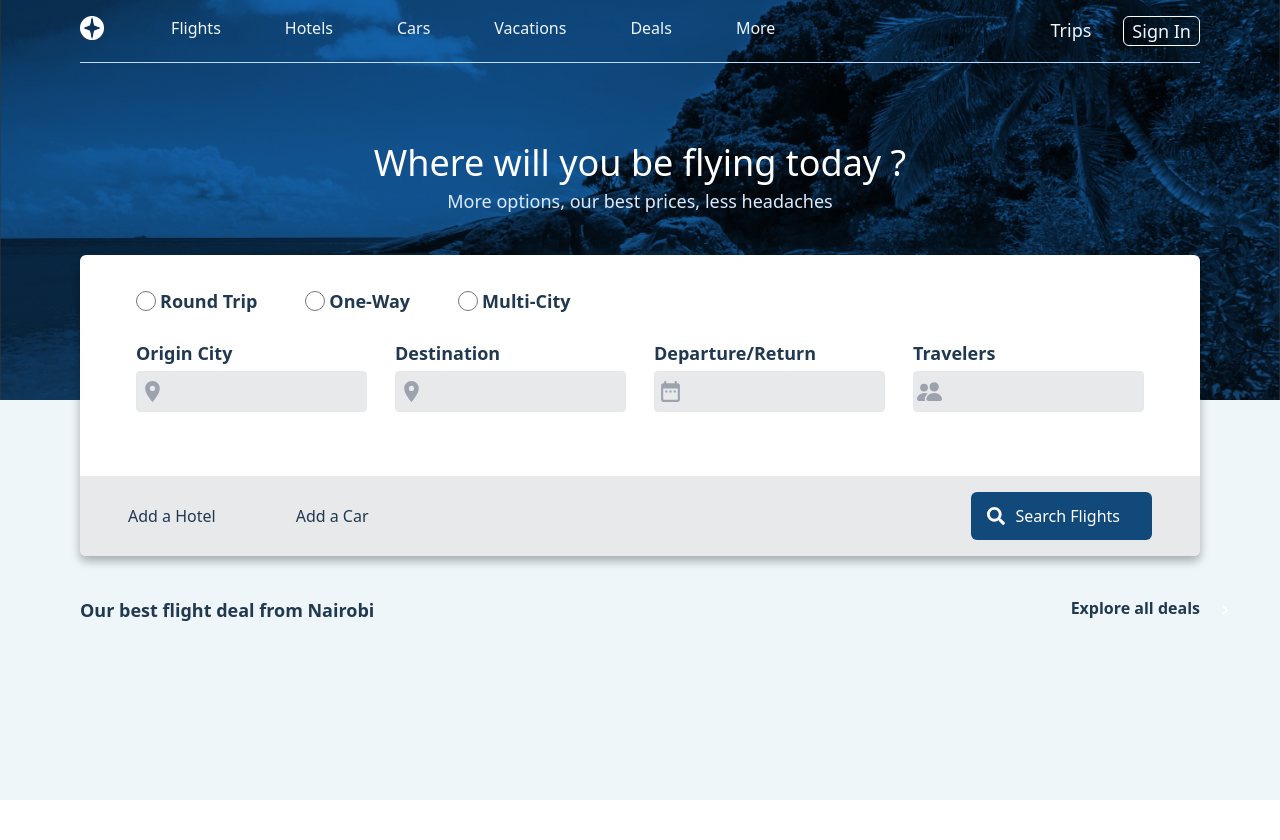
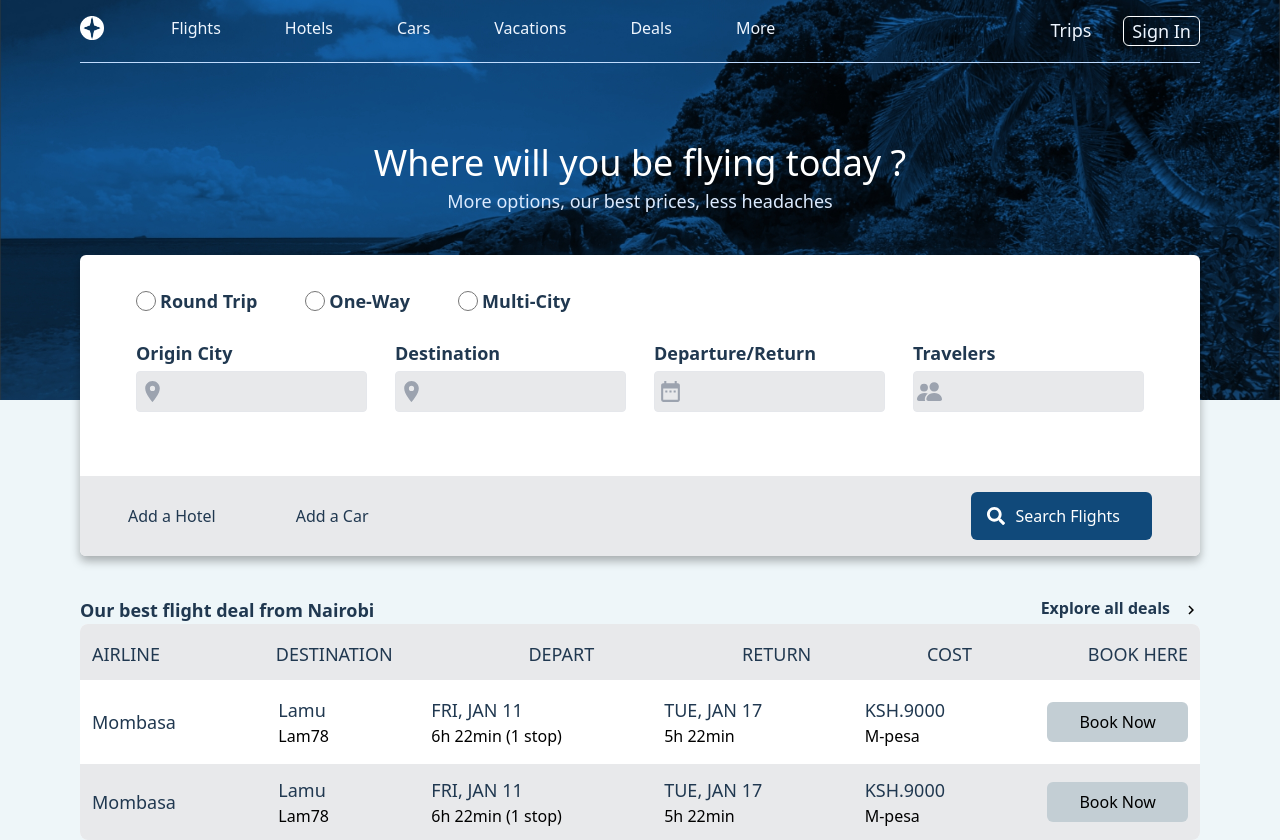
Before and after one commit to Sam516-Dev/my-project, a React (Create React App) app: page / in a window 1280 px wide. Before the commit the page ends 800 px from the top, so only its background shows below. Built offline with nearby package versions, Linux system fonts and the light colour scheme.

Commit message:
update
Signed-off-by: Sam516-Dev <samuelnjoroge3455@gmail.com>

```diff
--- a/src/App.js
+++ b/src/App.js
@@ -2,17 +2,13 @@ import './App.css'
 import Content from './components/Content'
 import FrontBar from './components/FrontBar'
 import Navbar from './components/Navbar'
-
-
-// import Bg from '../Media/Assets/Bg.jpg'
 import Bg from './Media/Assets/Bg.jpg'
 
 function App() {
   return (
-    <div className='bg-my-bg-color'>
-      <img src={Bg} alt="bg" className=" absolute object-cover w-full h-[25rem]" />
-
-      <div className=" relative mx-20 h-screen">
+    <div className='bg-my-bg-color min-h-screen'>
+      <img src={Bg} alt="bg" className="absolute object-cover w-full h-[25rem]" />
+      <div className="relative mx-20">
         <Navbar />
         <FrontBar />
         <Content />
--- a/src/components/Content.js
+++ b/src/components/Content.js
@@ -5,17 +5,105 @@ import { MdNavigateNext } from 'react-icons/md'
 
 const Content = () => {
   return (
+    <div>
       <div className="flex justify-between mt-10">
         <h2 className=" text-my-text-color text-lg font-bold">
           Our best flight deal from Nairobi
         </h2>
 
-      <div className='flex'>
-        <p className=" text-my-text-color font-semibold text-base ">
+        <div className="flex">
+          <p className=" text-my-text-color mr-3 font-semibold text-base ">
             Explore all deals
           </p>
           <div className="flex relative items-center">
-          <MdNavigateNext size={18} className="absolute ml-4 text-white" />
+            <MdNavigateNext size={18} />
+          </div>
+        </div>
+      </div>
+
+      <div className=" bg-white overflow-hidden rounded-lg">
+        <div className=" bg-my-gray-color py-3">
+          <div className="flex mx-3 justify-between gap-28 mt-1">
+            <h3 className="font-medium text-my-text-color text-lg">AIRLINE</h3>
+            <h3 className="font-medium text-my-text-color text-lg mr-5">
+              DESTINATION
+            </h3>
+
+            <h3 className="font-medium text-my-text-color text-lg  mr-8">
+              {' '}
+              DEPART
+            </h3>
+            <h3 className="font-medium text-my-text-color text-lg"> RETURN </h3>
+            <h3 className="font-medium text-my-text-color text-lg"> COST </h3>
+            <h3 className="font-medium text-my-text-color text-lg">
+              BOOK HERE
+            </h3>
+            {/**/}
+          </div>
+        </div>
+
+        <div className="flex py-3 mx-3 items-center justify-between mt-1">
+          <div className="flex  flex-col justify-start">
+            <p className="font-medium text-my-text-color text-lg"> Mombasa </p>
+          </div>
+
+          <div className="flex flex-col justify-start">
+            <p className="font-medium text-my-text-color text-lg"> Lamu </p>
+            <label> Lam78</label>
+          </div>
+          <div className="flex flex-col justify-start">
+            <p className="font-medium text-my-text-color text-lg">
+              FRI, JAN 11
+            </p>
+            <label> 6h 22min (1 stop) </label>
+          </div>
+
+          <div className="flex flex-col justify-start">
+            <p className="font-medium text-my-text-color text-lg">
+              TUE, JAN 17
+            </p>
+            <label> 5h 22min </label>
+          </div>
+          <div className="flex flex-col justify-start">
+            <p className="font-medium text-my-text-color text-lg">KSH.9000</p>
+            <label> M-pesa </label>
+          </div>
+          <button className="bg-my-btn2-color px-8 rounded-md py-2">
+            Book Now
+          </button>
+        </div>
+
+        <div className=" bg-my-gray-color">
+          <div className="flex mx-3 py-3 items-center justify-between mt-1">
+            <div className="flex  flex-col justify-start">
+              <p className="font-medium text-my-text-color text-lg">Mombasa</p>
+            </div>
+
+            <div className="flex flex-col justify-start">
+              <p className="font-medium text-my-text-color text-lg"> Lamu </p>
+              <label> Lam78</label>
+            </div>
+            <div className="flex flex-col justify-start">
+              <p className="font-medium text-my-text-color text-lg">
+                FRI, JAN 11
+              </p>
+              <label> 6h 22min (1 stop) </label>
+            </div>
+
+            <div className="flex flex-col justify-start">
+              <p className="font-medium text-my-text-color text-lg">
+                TUE, JAN 17
+              </p>
+              <label> 5h 22min </label>
+            </div>
+            <div className="flex flex-col justify-start">
+              <p className="font-medium text-my-text-color text-lg">KSH.9000</p>
+              <label> M-pesa </label>
+            </div>
+            <button className="bg-my-btn2-color px-8 rounded-md py-2">
+              Book Now
+            </button>
+          </div>
         </div>
       </div>
     </div>
--- a/tailwind.config.js
+++ b/tailwind.config.js
@@ -5,11 +5,13 @@ module.exports = {
     extend: {
       colors: {
         'my-bg-color': '#eef6f9', //color #ECECFB
-        'my-gray-color' : '#e8e9eb',
+        'my-gray-color': '#e8e9eb',
         'my-btn-color': '#10497a', //color
+        'my-btn2-color': '#c3ced4', //color #c8d3d9
+
         'my-text-color': '#203850', //
         'my-border-color': '#737477', //
-        'my-btn2-color': '#5766c3', // #5766c3
+        // 'my-btn2-color': '#5766c3', // #5766c3
       },
     },
   },
```
Lines whose indentation alone changed are shown as unchanged.
